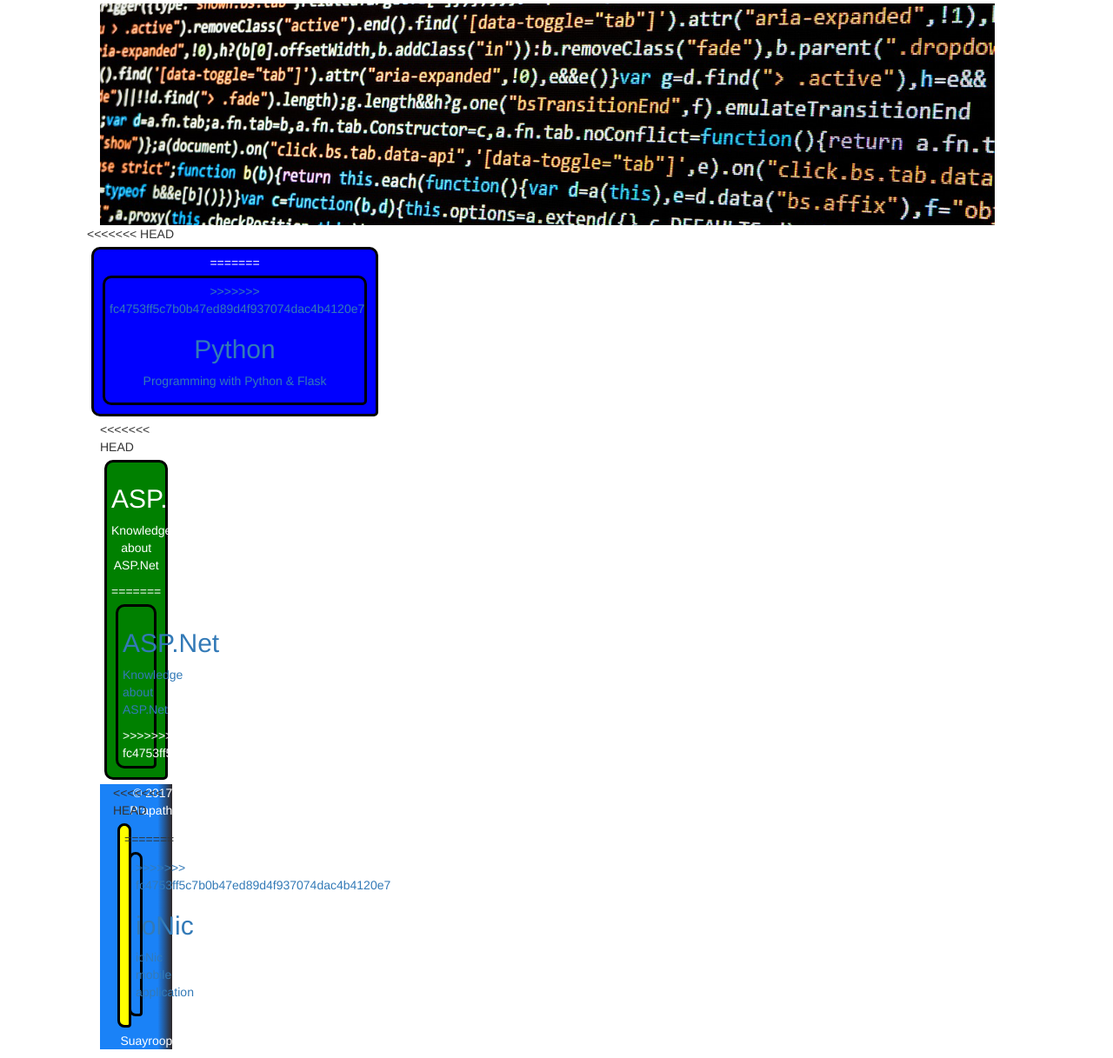
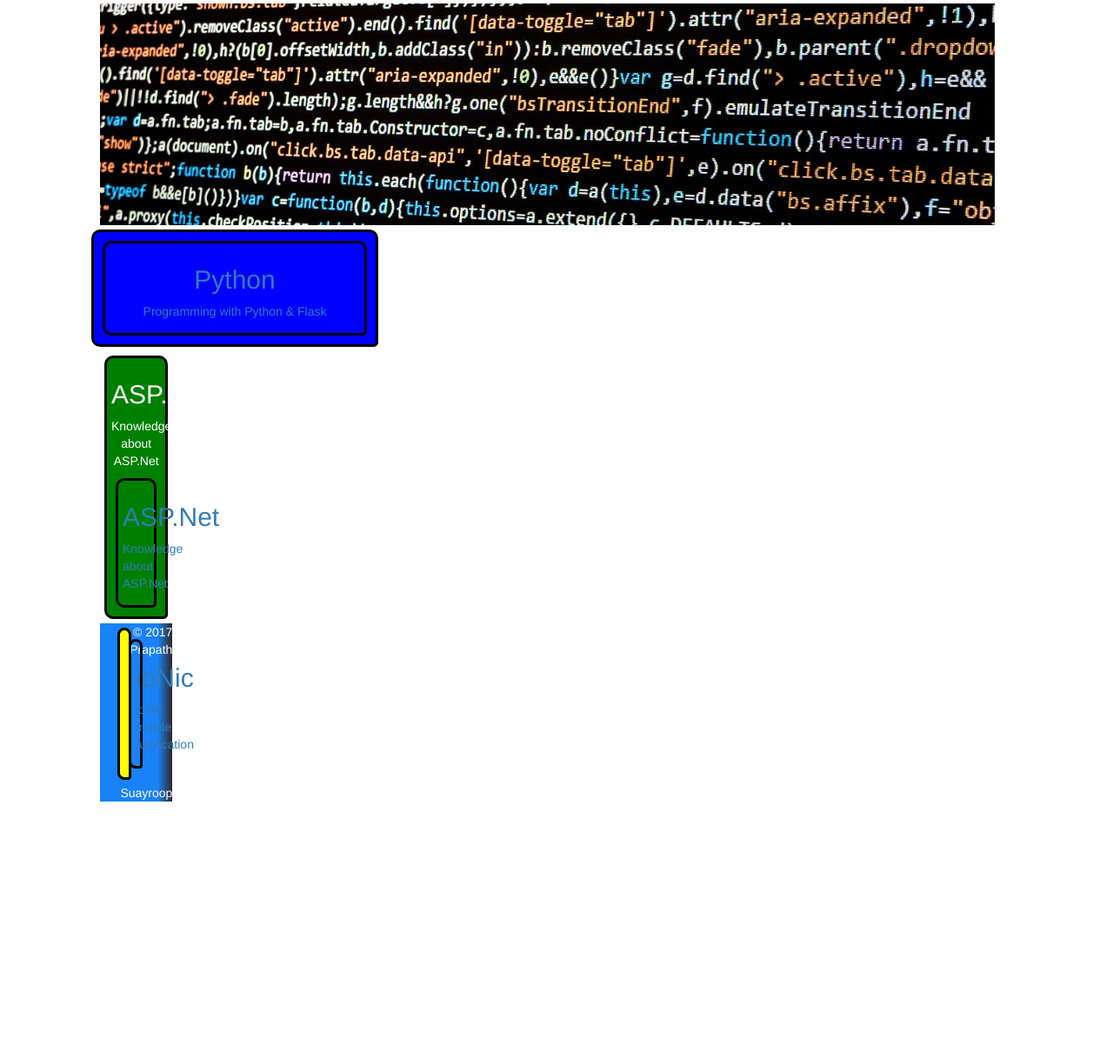
Before and after one commit to ASPeXP/my-project, a Flask app: page / in a window 1280 px wide. Shown: the part 306-1523 px from the top of the page at 87% size. After the commit the page ends 1228 px from the top, so only its background shows below. Run offline with Flask 2, Linux system fonts and the light colour scheme; some libraries are stand-ins or nearby versions.

Commit message:
Correcting the format that was wrong from the merged

```diff
--- a/app/templates/index.html
+++ b/app/templates/index.html
@@ -21,12 +21,10 @@
 </div>
 
     <div class="col-xs-12 col-sm-6 col-md-4">
-<<<<<<< HEAD
         <div class="item blue-bg">
-=======
+
         <div class="item">
             <a href="/python">
->>>>>>> fc4753ff5c7b0b47ed89d4f937074dac4b4120e7
             <h2>Python</h2>
             <p>Programming with Python & Flask</p>
             </a>
@@ -34,27 +32,22 @@
 
     </div>
     <div class="col-xs-12 col-sm-6 col-md-4">
-<<<<<<< HEAD
         <div class="item green-bg">
             <h2>ASP.Net</h2>
             <p>Knowledge about ASP.Net</p>
-=======
+
         <div class="item">
             <a href="/aspnet">
                 <h2>ASP.Net</h2>
                 <p>Knowledge about ASP.Net</p>
             </a>
->>>>>>> fc4753ff5c7b0b47ed89d4f937074dac4b4120e7
         </div>
 
     </div>
     <div class="col-xs-12 col-sm-6 col-md-4">
-<<<<<<< HEAD
         <div class="item yellow-bg" >
-=======
         <div class="item" >
             <a href="/ionic">
->>>>>>> fc4753ff5c7b0b47ed89d4f937074dac4b4120e7
             <h2>ioNic</h2>
             <p>ioNic mobile application</p>
                 </a>
--- a/app/templates/portfolio.html
+++ b/app/templates/portfolio.html
@@ -6,7 +6,6 @@
         <h1>The Portfolio page</h1>
         <p class="lead">You can learn more about my life here</p>
     </div>
-<<<<<<< HEAD
 
 <div id='main-div'>
 <div class="text-center">
@@ -47,7 +46,6 @@
   <hr/>
   <div class='footer text-center'>
     Writen and code by <a href='https://codepen.io/aspexp/pen/yzaWmw' targat='_blank'>Prapath Suayroop</a>
-=======
 <div>
     <h2>Python</h2>
     Python play ground => <a href="#">aspexp.pythonanywhere.com</a>
@@ -67,6 +65,5 @@
         But bucket => https://bitbucket.com/aspexp
     </pre>
 </div>
->>>>>>> fc4753ff5c7b0b47ed89d4f937074dac4b4120e7
 
 {% endblock %}
```
